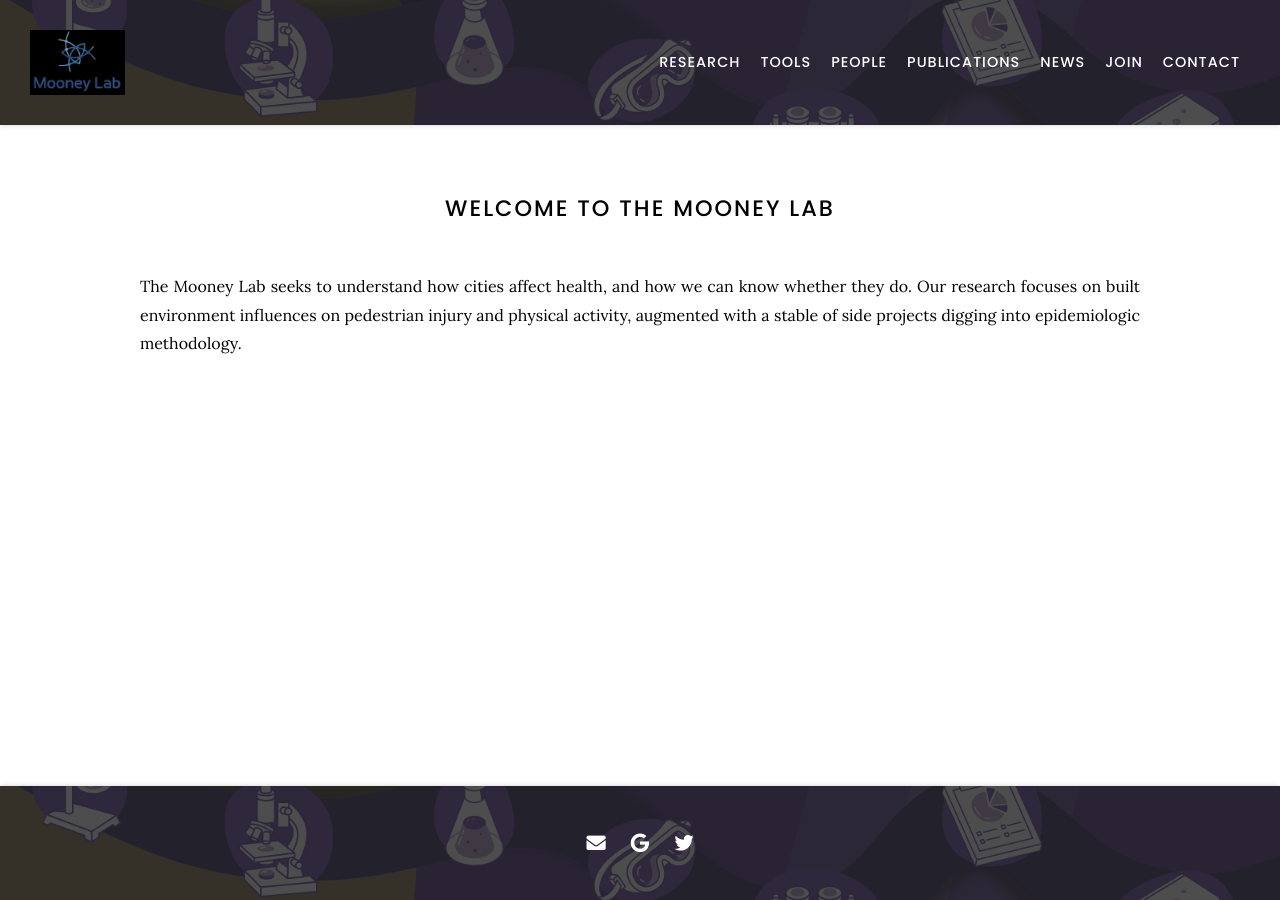
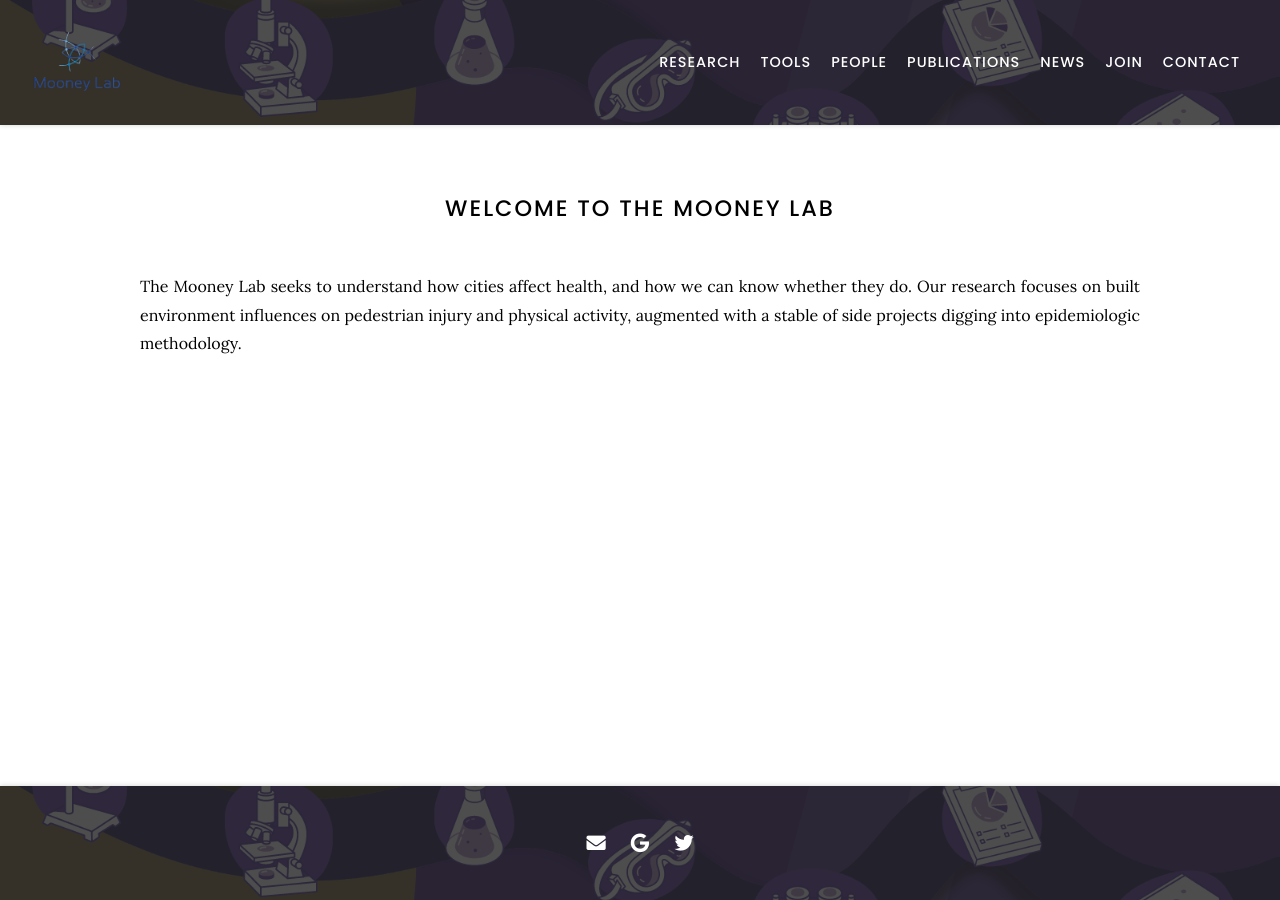
Before and after one commit to xinyangr/mooney_lab.github.io, a Jekyll site: the page built from index.md, in a window 1280 px wide. Built offline with Jekyll 4.4.1, drawn with Linux system fonts in a browser that asks for light colours; nearby versions of some CDN libraries.

Commit message:
Update _config.yaml

```diff
--- a/_config.yaml
+++ b/_config.yaml
@@ -3,7 +3,7 @@
 # site properties and page defaults
 title: "Mooney Lab"
 description: Mooney Lab @ UW Epi
-logo: images/mooney-lab.png
+logo: images/mooney-lab-removebg.png
 header: images/uw_epi.png
 footer: images/uw_epi.png
 baseurl: /
```
